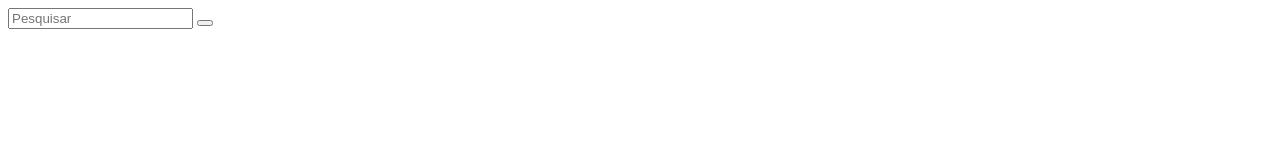
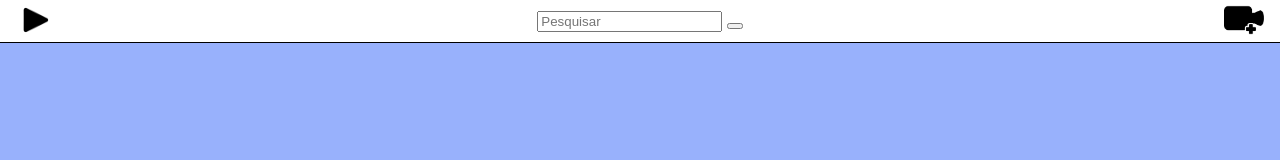
Before and after one commit to wevertonsantos/play-requisicoes, a plain HTML site: page index.html in a window 1280 px wide. Drawn offline with nearby package versions, Linux system fonts and the light colour scheme.

Commit message:
cabeçalho

```diff
--- a/css/index.css
+++ b/css/index.css
@@ -0,0 +1,20 @@
+
+/* Cabeçalho */
+
+.cabecalho{
+	display: flex;
+	justify-content: space-between;
+	align-items: center;
+
+	padding: 0 1em;
+	height: 30%;
+
+	background: #ffffff;
+	border-bottom: 1px solid #000;
+
+}
+
+.img-play, .img-envio{
+	height: 40px;
+	width: 40px;
+}
--- a/css/style.css
+++ b/css/style.css
@@ -0,0 +1,14 @@
+@import url('https://cdnjs.cloudflare.com/ajax/libs/meyer-reset/2.0/reset.css');
+@import url('https://fonts.googleapis.com/css2?family=Quicksand&display=swap');
+@import url('index.css');
+@import url('enviar-video.css');
+
+body{
+	font-family: 'Quicksand', sans-serif;
+
+	font-size: 16px;
+	width: 100%;
+	height: 100%;
+
+	background: rgba(50, 100, 250, .5);
+}
--- a/index.html
+++ b/index.html
@@ -4,23 +4,22 @@
 	<meta charset="utf-8">
 	<meta name="viewport" content="width=device-width, initial-scale=1">
 	<title>Play</title>
-	<link rel="stylesheet" type="text/css" href="/css/style.css">
+	<link rel="stylesheet" type="text/css" href="css/style.css">
 </head>
 <body>
 	<header>
 
 		<nav class="cabecalho">
 
-			<a class="logo" href="./index.html"></a>
+			<a class="logo" href="./index.html"><img class="img-play" src="./images/playblack.png"></a>
 
 			<div class="cabecalho__pesquisar">
 				<input class="pesquisar__input" id="pesquisa" type="search" name="pesquisa" placeholder="Pesquisar">
 				<button class="pesquisar__botao"></button>
 			</div>
 
-			<div class="cabecalho_icones">
-				<a href="./pages/enviar-video.html" class="cabecalho__videos"></a>
-
+			<div class="cabecalho_envio">
+				<a href="./pages/enviar-video.html" class="cabecalho__videos"><img class="img-envio" src="./images/adicionarvideo.png"></a>
 			</div>
 		</nav>
 
```
Also changed, not shown: images/adicionarvideo.png (added), images/playblack.png (added), 2 other files.
